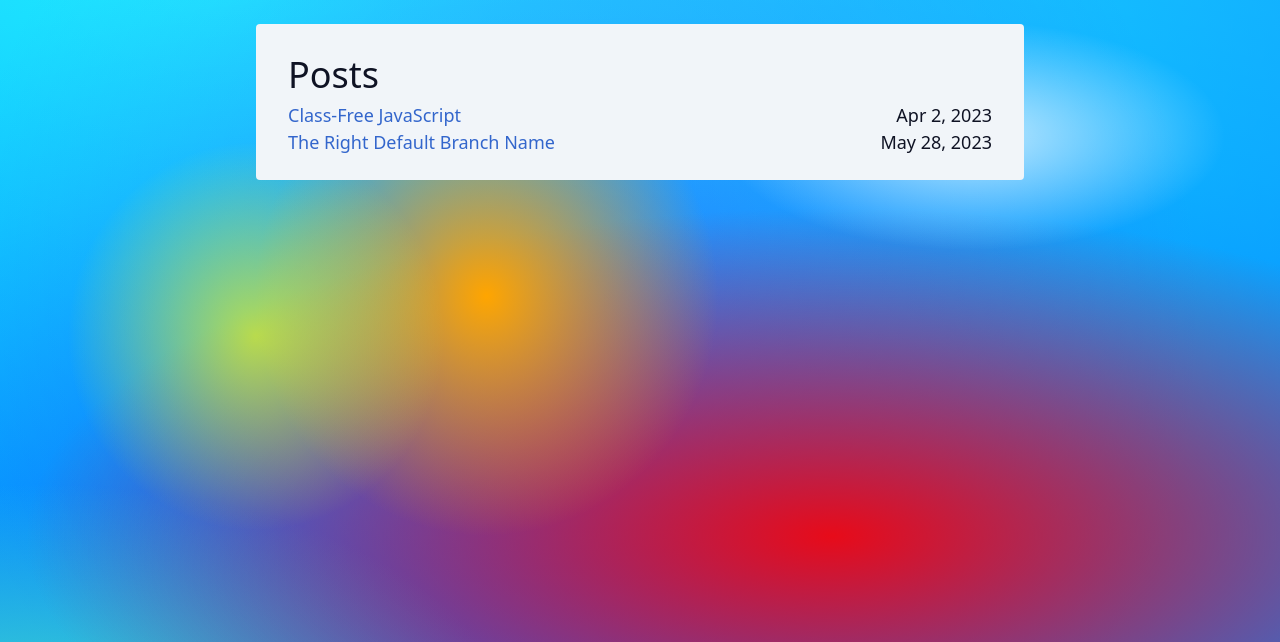
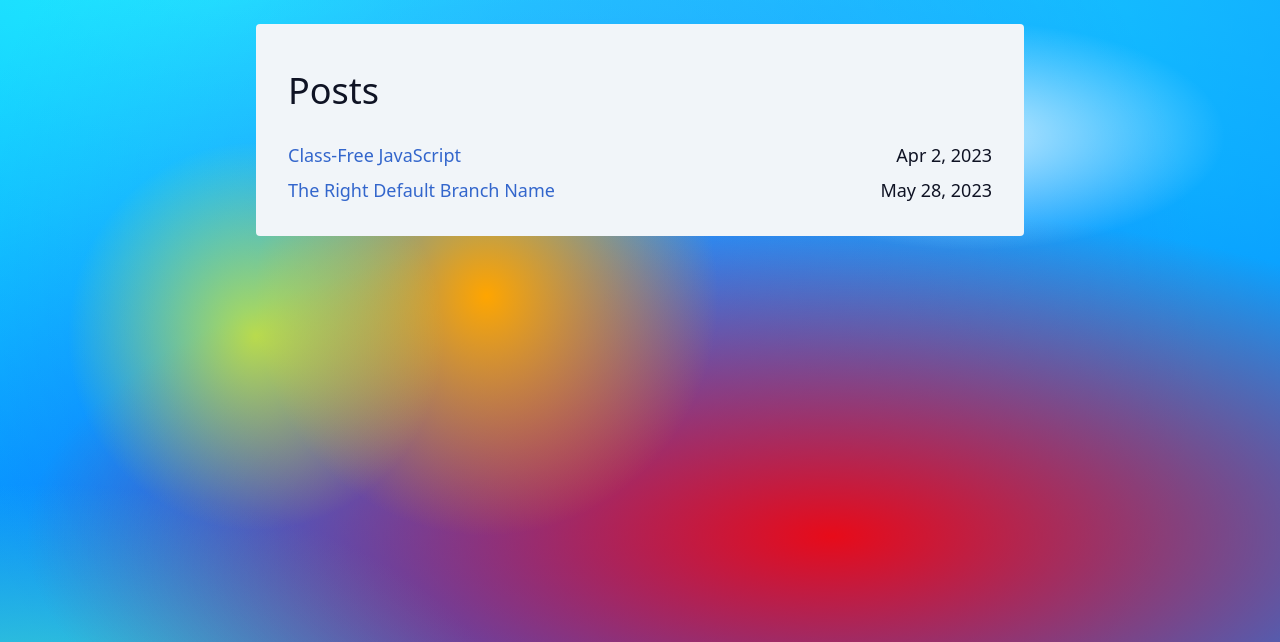
Before and after one commit to rob-3/website-astro, an Astro site: page /blog in a window 1280 px wide. Shown: the top 642 px of the page. Built offline with nearby package versions, Linux system fonts and the light colour scheme; Astro itself is replaced by a stand-in of ours.

Commit message:
Improve spacing

```diff
--- a/src/layouts/BlogPost.astro
+++ b/src/layouts/BlogPost.astro
@@ -10,7 +10,7 @@ const { title, description, pubDate, updatedDate, heroImage } = Astro.props;
 
 <BaseLayout {title}>
 	<div class="flex flex-col items-center m-4 sm:m-6">
-		<main class="w-full md:max-w-3xl px-4 sm:px-8 py-4 bg-slate-100 rounded">
+		<main class="w-full md:max-w-3xl px-4 sm:px-8 py-2 sm:py-4 bg-slate-100 rounded">
 			<article>
 				<h1 class="py-2">{title}</h1>
 				{
--- a/src/pages/blog/index.astro
+++ b/src/pages/blog/index.astro
@@ -14,11 +14,11 @@ const posts = (await getCollection("blog")).sort(
 		<main
 			class="w-full md:max-w-3xl px-4 sm:px-8 py-2 sm:py-6 bg-slate-100 rounded"
 		>
-			<h1>Posts</h1>
+			<h1 class="py-2 sm:py-4">Posts</h1>
 			<ul class="list-none ml-0">
 				{
 					posts.map((post) => (
-						<li class="flex flex-nowrap justify-between">
+						<li class="flex flex-nowrap justify-between my-2">
 							<a class="inline-block whitespace-nowrap overflow-hidden" href={`/blog/${post.slug}/`}>
 								{post.data.title}
 							</a>
```
